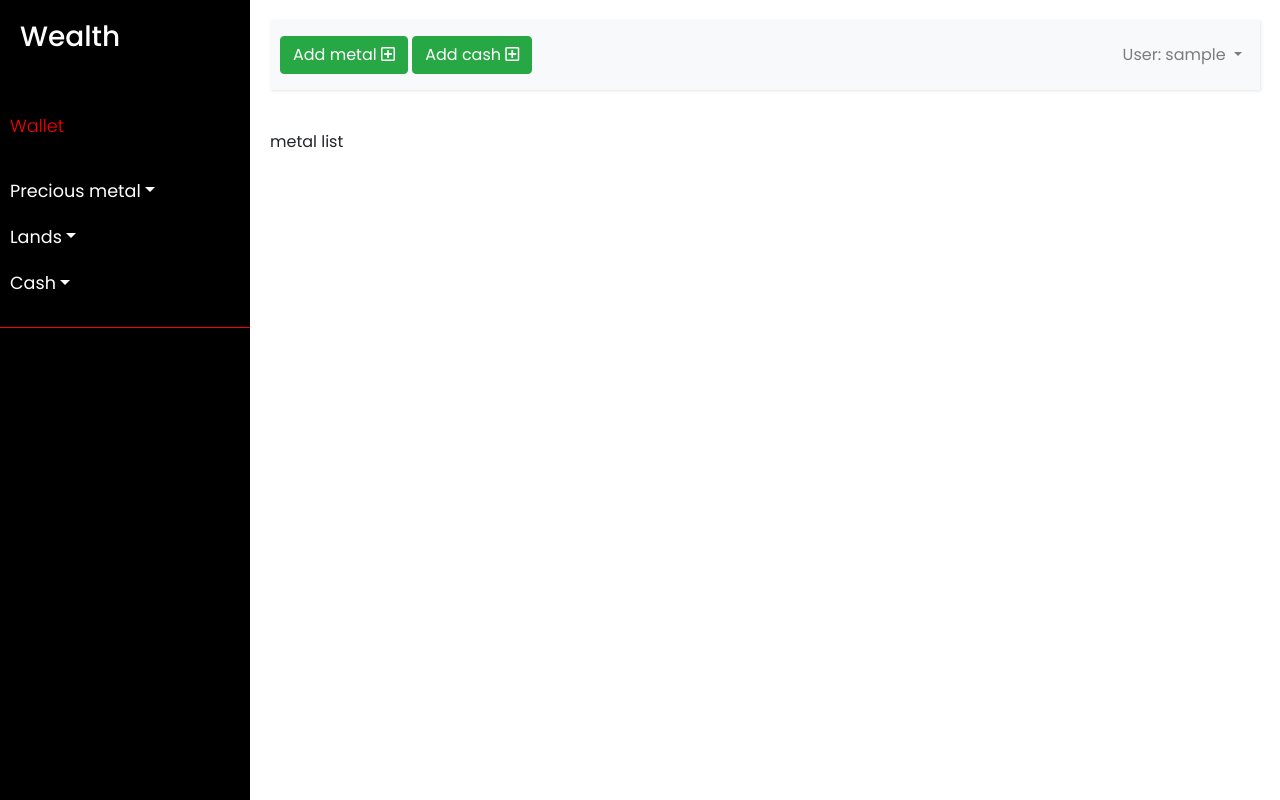
After one commit to rskrzydelski/wealth_backend, a Django app: page /resources/metal/list/1/ in a window 1280 px wide. The commit adds this page. Run offline with Django 3.2, Linux system fonts and the light colour scheme; the visitor is signed in with stand-in values (Sample User, id 1); data that the repository does not hold is empty; some libraries are stand-ins or nearby versions.

Commit message:
Resources refactoring and implementation of other resources

```diff
--- a/resources/admin.py
+++ b/resources/admin.py
@@ -1,6 +1,7 @@
 from django.contrib import admin
-from resources.models import Metal, MarketPrices
+from resources.models import Metal, MarketPrices, Cash
 
 
 admin.site.register(Metal)
 admin.site.register(MarketPrices)
+admin.site.register(Cash)
--- /dev/null
+++ b/resources/templates/resources/metal_list.html
@@ -0,0 +1,23 @@
+{% extends 'base.html' %}
+
+
+{% block content %}
+{% block title %} metal list {% endblock %}
+{% for metal in metal_list %}
+<div class="row">
+    <div class="col-sm-6">
+        <div class="card bg-light mb-3">
+            <div class="card-body text-dark">
+                <h5 class="card-title">{{ metal.get_name_display }} bought on {{ metal.date_of_bought|date:"d M Y" }}</h5>
+                <h6 class="card-text">
+                    Amount {{ metal.amount }} {{ metal.get_unit_display }}<br>
+                    Bought price : {{ metal.bought_price }}
+                </h6>
+                <a class="btn btn-primary" href="{% url 'resources:edit-metal' metal.id %}" role="button">Edit</a>
+                <a class="btn btn-danger" href="{% url 'resources:del-metal' metal.id %}" role="button">Delete</a>
+            </div>
+        </div>
+    </div>
+</div>
+{% endfor %}
+{% endblock %}
--- a/resources/templates/resources/edit_metal.html
+++ b/resources/templates/resources/new_cash.html
@@ -1,14 +1,14 @@
 {% extends 'base.html' %}
 
-{% block title %} edit metal {% endblock %}
+{% block title %} new cash {% endblock %}
 
 {% block content %}
 <div class="container">
-    <h2>Edit {{ metal.get_name_display }} </h2>
+    <h2>Add new</h2>
     <form method="post" novalidate>
         {% csrf_token %}
         {% include 'includes/form.html' %}
-        <button type="submit" class="btn btn-success">Edit</button>
+        <button type="submit" class="btn btn-success">Add</button>
     </form>
 </div>
 {% endblock %}
--- a/resources/urls.py
+++ b/resources/urls.py
@@ -2,9 +2,15 @@ from django.urls import path, re_path
 from . import views
 
 urlpatterns = [
-    path('gold/', views.gold_list_view, name='gold-list'),
-    path('silver/', views.silver_list_view, name='silver-list'),
-    re_path(r'^new/(?P<slug>[-\w]+)/$', views.new_metal, name='new-metal'),
-    re_path(r'delete/(?P<pk>\d+)/$', views.delete_metal, name='del-metal'),
-    re_path(r'edit/(?P<pk>\d+)/$', views.edit_metal, name='edit-metal'),
+    # resource lists
+    re_path(r'metal/list/(?P<slug>[-\w]+)/$', views.metal_list, name='metal-list'),
+    re_path(r'cash/list/(?P<slug>[-\w]+)/$', views.cash_list, name='cash-list'),
+    # metal action endpoints
+    re_path(r'metal/new/$', views.new_metal, name='new-metal'),
+    re_path(r'metal/delete/(?P<pk>\d+)/$', views.delete_metal, name='del-metal'),
+    re_path(r'metal/edit/(?P<pk>\d+)/$', views.edit_metal, name='edit-metal'),
+    # cash action endpoints
+    re_path(r'cash/new/$', views.new_cash, name='new-cash'),
+    re_path(r'cash/delete/(?P<pk>\d+)/$', views.delete_cash, name='del-cash'),
+    re_path(r'cash/edit/(?P<pk>\d+)/$', views.edit_cash, name='edit-cash'),
 ]
--- a/resources/views.py
+++ b/resources/views.py
@@ -1,59 +1,77 @@
 from django.shortcuts import render, redirect, get_object_or_404
 from django.contrib.auth.decorators import login_required
-from .models import Metal
-from .forms import NewMetalForm, EditMetalForm
+
+from .models import Metal, Cash
+from .forms import NewMetalForm, EditMetalForm, NewCashForm
 
 
 @login_required
-def gold_list_view(request):
-    gold = Metal.objects.filter(owner=request.user, name='Au')
-    return render(request, 'resources/gold_list.html', context={'gold_list': gold})
+def metal_list(request, slug):
+    metal = Metal.get_metal_list(owner=request.user, name=slug)
+    return render(request, 'resources/metal_list.html', context={'metal_list': metal})
 
 
 @login_required
-def silver_list_view(request):
-    silver = Metal.objects.filter(owner=request.user, name='Ag')
-    return render(request, 'resources/silver_list.html', context={'silver_list': silver})
+def cash_list(request, slug):
+    cash = Cash.get_cash_list(owner=request.user, currency=slug.upper())
+    return render(request, 'resources/cash_list.html', {'cash_list': cash})
 
 
 @login_required
-def new_metal(request, slug):
+def new_metal(request):
     if request.method == 'POST':
         form = NewMetalForm(request.POST)
         if form.is_valid():
-
-            if slug == 'silver':
-                name = 'Ag'
-            else:
-                name = 'Au'
-
-            Metal.objects.create(owner=request.user,
-                                 bought_price=form.cleaned_data.get('bought_price'),
-                                 date_of_bought=form.cleaned_data.get('date_of_bought'),
-                                 name=name,
-                                 amount=form.cleaned_data.get('amount'),
-                                 unit=form.cleaned_data.get('unit'))
-
-        return redirect('resources:{}-list'.format(slug))
+            metal = form.save(commit=False)
+            metal.owner = request.user
+            metal.save()
+        return redirect('resources:metal-list', form.cleaned_data.get('name'))
     else:
         form = NewMetalForm()
 
     context = {
         'form': form,
-        'name': slug,
     }
     return render(request, 'resources/new_metal.html', context)
 
 
 @login_required
+def new_cash(request):
+    if request.method == 'POST':
+        form = NewCashForm(request.POST)
+        if form.is_valid():
+            cash = form.save(commit=False)
+            cash.owner = request.user
+            cash.save()
+        return redirect('resources:cash-list', form.cleaned_data.get('currency'))
+    else:
+        form = NewCashForm()
+    context = {
+        'form': form,
+    }
+    return render(request, 'resources/new_cash.html', context)
+
+
+@login_required
 def delete_metal(request, pk):
-    metal = get_object_or_404(Metal, pk=pk)
+    res = get_object_or_404(Metal, pk=pk)
     if request.method == 'POST':
-        name = metal.get_name_display()
-        metal.delete()
-        return redirect('resources:{}-list'.format(name.lower()))
+        res.delete()
+        return redirect('resources:metal-list', res.name)
 
-    context = {'metal': metal}
+    context = {'res': res}
+
+    return render(request, 'resources/confirm_delete.html', context)
+
+
+@login_required
+def delete_cash(request, pk):
+    res = get_object_or_404(Cash, pk=pk)
+    if request.method == 'POST':
+        res.delete()
+        return redirect('resources:cash-list', res.currency.lower())
+
+    context = {'res': res}
 
     return render(request, 'resources/confirm_delete.html', context)
 
@@ -85,6 +103,38 @@ def edit_metal(request, pk):
 
             metal.save()
 
-        return redirect('resources:{}-list'.format(metal.get_name_display().lower()))
+        return redirect('resources:metal-list', slug=metal.name)
     form = EditMetalForm(initial=initial_data)
-    return render(request, 'resources/edit_metal.html', {'form': form, 'metal': metal})
+    return render(request, 'resources/edit_resource.html', {'form': form, 'metal': metal})
+
+
+@login_required
+def edit_cash(request, pk):
+    cash = get_object_or_404(Cash, pk=pk)
+
+    if cash:
+        initial_data = {
+            'bought_price': cash.bought_price,
+            'date_of_bought': cash.date_of_bought,
+            'amount': cash.amount,
+            'my_currency': cash.my_currency,
+            'currency': cash.currency,
+        }
+    else:
+        initial_data = {}
+
+    if request.method == 'POST':
+        form = NewCashForm(request.POST)
+
+        if form.is_valid():
+            cash.bought_price = form.cleaned_data.get('bought_price')
+            cash.date_of_bought = form.cleaned_data.get('date_of_bought')
+            cash.amount = form.cleaned_data.get('amount')
+            cash.my_currency = form.cleaned_data.get('my_currency')
+            cash.currency = form.cleaned_data.get('currency')
+
+            cash.save()
+
+        return redirect('resources:cash-list', form.cleaned_data.get('currency'))
+    form = NewCashForm(initial=initial_data)
+    return render(request, 'resources/edit_resource.html', {'form': form, 'cash': cash})
--- a/templates/base.html
+++ b/templates/base.html
@@ -34,8 +34,8 @@
         <div class="collapse navbar-collapse" id="navbarNavDropdown">
             <ul class="navbar-nav mr-auto">
                 <li class="nav-item">
-                    <a class="btn btn-success" href="{% url 'resources:new-metal' 'gold' %}" role="button">Add gold <i class="far fa-plus-square"></i></a>
-                    <a class="btn btn-success" href="{% url 'resources:new-metal' 'silver' %}" role="button">Add silver <i class="far fa-plus-square"></i></a>
+                    <a class="btn btn-success" href="{% url 'resources:new-metal' %}" role="button">Add metal <i class="far fa-plus-square"></i></a>
+                    <a class="btn btn-success" href="{% url 'resources:new-cash' %}" role="button">Add cash <i class="far fa-plus-square"></i></a>
                 </li>
             </ul>
             <ul class="navbar-nav">
--- a/templates/includes/navigation.html
+++ b/templates/includes/navigation.html
@@ -9,10 +9,10 @@
             <a href="#metals" data-toggle="collapse" aria-expanded="false" class="dropdown-toggle">Precious metal</a>
             <ul class="collapse list-unstyled" id="metals">
                 <li>
-                    <a href="{% url 'resources:gold-list' %}">Gold</a>
+                    <a href="{% url 'resources:metal-list' 'Au' %}">Gold</a>
                 </li>
                 <li>
-                    <a href="{% url 'resources:silver-list' %}">Silver</a>
+                    <a href="{% url 'resources:metal-list' 'Ag' %}">Silver</a>
                 </li>
             </ul>
         </li>
@@ -31,16 +31,16 @@
             <a href="#cash" data-toggle="collapse" aria-expanded="false" class="dropdown-toggle">Cash</a>
             <ul class="collapse list-unstyled" id="cash">
                 <li>
-                    <a href="#">PLN</a>
+                    <a href="{% url 'resources:cash-list' 'pln' %}">PLN</a>
                 </li>
                 <li>
-                    <a href="#">EUR</a>
+                    <a href="{% url 'resources:cash-list' 'eur' %}">EUR</a>
                 </li>
                 <li>
-                    <a href="#">USD</a>
+                    <a href="{% url 'resources:cash-list' 'usd' %}">USD</a>
                 </li>
                 <li>
-                    <a href="#">CHF</a>
+                    <a href="{% url 'resources:cash-list' 'chf' %}">CHF</a>
                 </li>
             </ul>
         </li>
```
Also changed, not shown: resources/forms.py (+11 -8 lines), resources/models.py (+34 -16 lines), resources/templates/resources/cash_list.html (added, +25 -0 lines), resources/templates/resources/confirm_delete.html (+6 -2 lines), resources/templates/resources/edit_resource.html (added, +14 -0 lines), resources/templates/resources/gold_list.html (deleted, +0 -23 lines), resources/templates/resources/silver_list.html (deleted, +0 -23 lines), templates/home.html (+54 -11 lines), wealth/views.py (+23 -1 lines), static/img/forest.svg (added).
